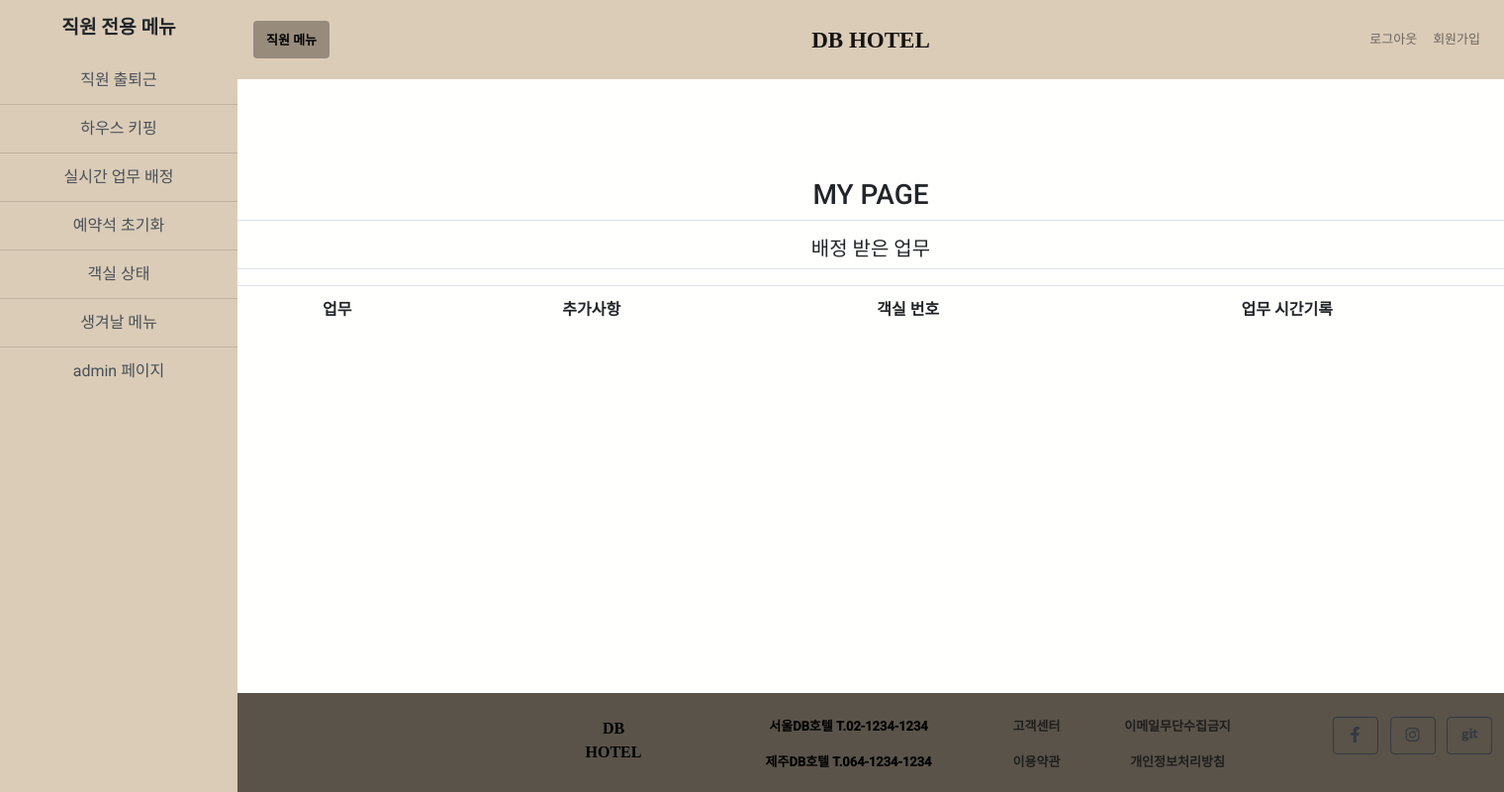
After one commit to jaehoonkimm/DB_is_Free-Hotel_DB_System, a Django app: page /mypage/ in a window 1520 px wide; the page is wider, and only the part inside the window is pictured. The commit adds this page. Shown: that part at 99% size. Run offline with Django 3.2, Linux system fonts and the light colour scheme; data that the repository does not hold is empty; some libraries are stand-ins or nearby versions; some web fonts are replaced.

Commit message:
add : employee_mypage

```diff
--- a/function/function/urls.py
+++ b/function/function/urls.py
@@ -16,6 +16,7 @@ Including another URLconf
 from django.contrib import admin
 from django.urls import path, include
 from main_app import views
+from django.conf.urls import url
 
 urlpatterns = [
     path('admin/', admin.site.urls),
@@ -33,4 +34,5 @@ urlpatterns = [
     path('create_reservation_calendar/', views.create_reservation_calendar, name='create_reservation_calendar'),
     path('delete_reservation_calendar/', views.delete_reservation_calendar, name='delete_reservation_calendar'),
     path('room_status/', views.room_status, name='room_status'),
+    path('mypage/', views.em_mytask, name='em_mytask'),
 ]
--- a/function/main_app/templates/index.html
+++ b/function/main_app/templates/index.html
@@ -99,6 +99,7 @@
       <div class="col-sm-2" style="font-weight: bold; font-size: small; color: rgb(32, 31, 29);">
         <p>이메일무단수집금지</p>
         <p>개인정보처리방침</p>
+        <p> <request class="user">request.user.id</request></p>
       </div>
       <div class="col-sm-3">
         <a class="btn btn-outline-dark btn-social mx-1" href="https://www.facebook.com/"><i
--- /dev/null
+++ b/function/main_app/templates/mypage.html
@@ -0,0 +1,42 @@
+{% extends "base2.html" %}
+{% load static %}
+{% load socialaccount %}
+{% providers_media_js %}
+
+<meta charset="utf-8">
+
+{% block title %}
+    <title>직원 업무 확인 및 체크 페이지</title>
+{% endblock title %}
+
+
+{% block contents %}
+<div class="para"></div>
+    <h3 class="my-3 border-bottom pb-2"> MY PAGE</h3>
+
+    <h5 class="my-3 border-bottom pb-2">배정 받은 업무</h5>
+    <table class="table table-striped">
+        <thead>
+            <tr>
+                <td><B>업무</B></td>
+                <td><B>추가사항</B></td>
+                <td><B>객실 번호</B></td>
+                <td><B>업무 시간기록</B></td>
+            </tr>
+            </thead>
+
+    <tbody>
+        {% for RealtimeClaim in your_task %}
+        <tr>
+            <td> 내용{{ realtimeclaim.realtime_clain_content }}</td>
+            <td> { realtimeclaim.claim_note }} </td>
+            <td> {{ realtimeclaim.check_in }}호 </td>
+            <td> <button type="submit" class="btn btn-dark">시작하기</button></td>
+        </tr>
+        {% endfor %}
+    </tbody>
+
+</div>
+
+
+{% endblock contents %}
--- a/function/main_app/views.py
+++ b/function/main_app/views.py
@@ -1,5 +1,7 @@
 from django.shortcuts import render, redirect
 from django.contrib.auth.models import User
+from django.contrib.auth.models import AbstractUser
+
 from django.contrib import auth
 from .models import *
 
@@ -150,3 +152,10 @@ def realtime_claims(request):
         form = RealTimeClaimsForm()
     context = {"form": form}
     return render(request, 'realtime_claims.html', context)
+
+#직원 마이페이지 - 업무 불러오기
+def em_mytask(request):
+    log_id = request.user.id
+    your_task = RealtimeClaim.objects.all()
+    context = {'your_task':your_task}
+    return render(request, 'mypage.html', context)
```
